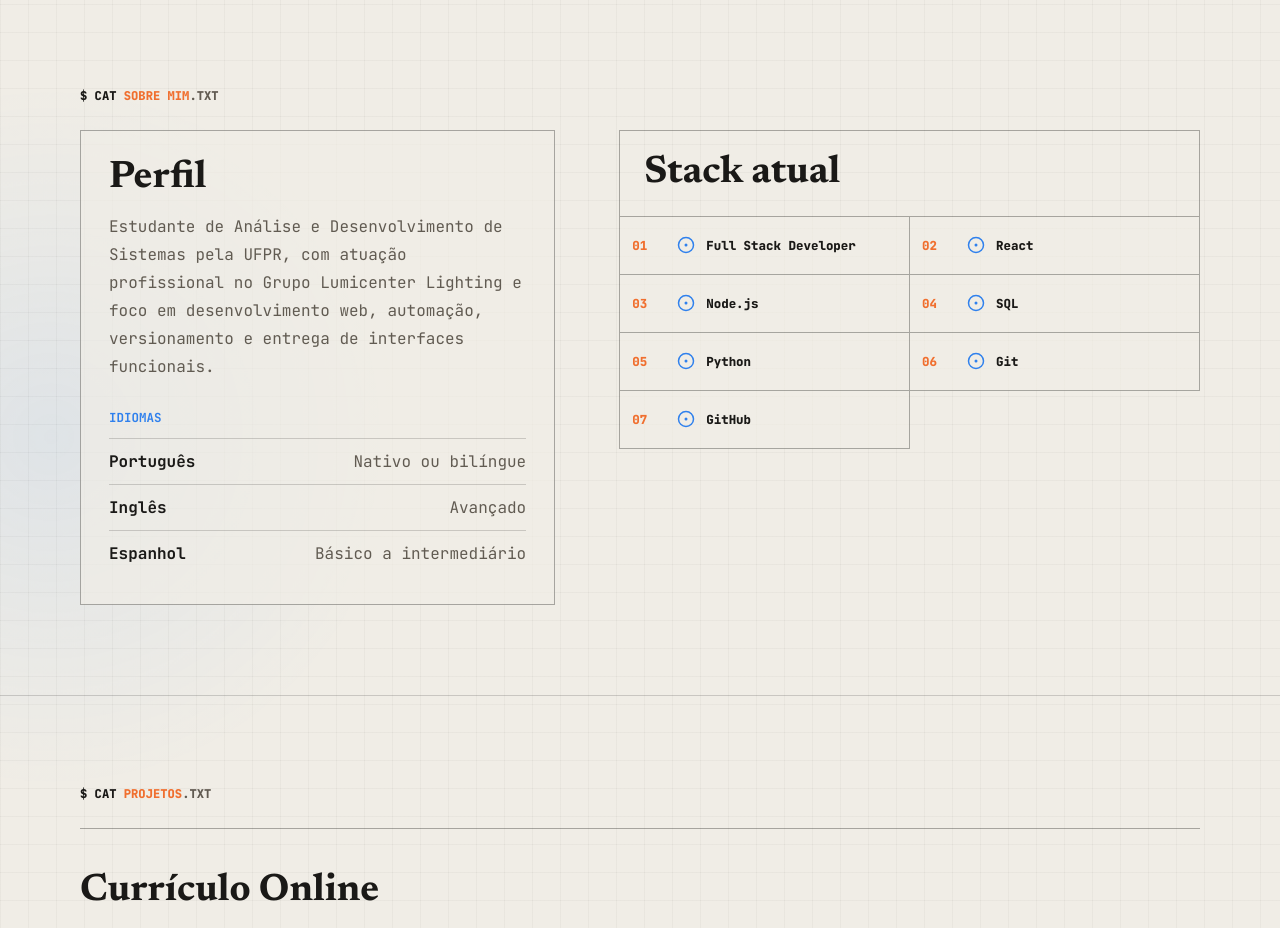
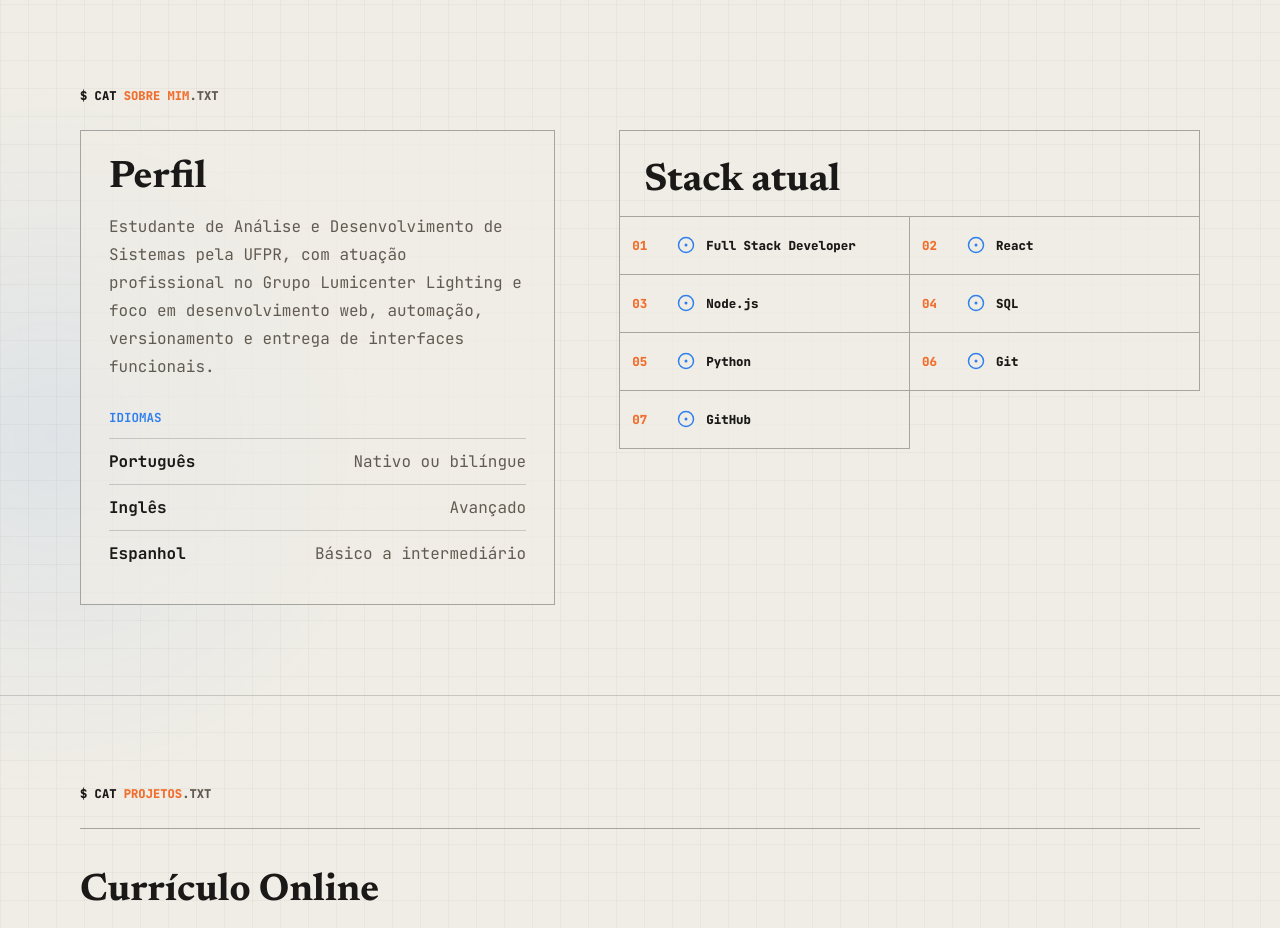
Before and after one commit to Artur-Falavinha/projeto_individual_curriculo_online, a React (Vite) app: page / in a window 1280 px wide. Shown: the part 920-1848 px from the top of the page. Built offline with nearby package versions, Linux system fonts and the light colour scheme.

Commit message:
fix: ajustar centro optico do titulo da stack

```diff
--- a/src/styles.css
+++ b/src/styles.css
@@ -457,7 +457,7 @@ a:focus-visible {
   align-items: center;
   min-height: 86px;
   margin: 0;
-  padding: 0 24px;
+  padding: 16px 24px 0;
   border-right: 1px solid var(--cor-linha-forte);
   border-bottom: 1px solid var(--cor-linha-forte);
 }
```
